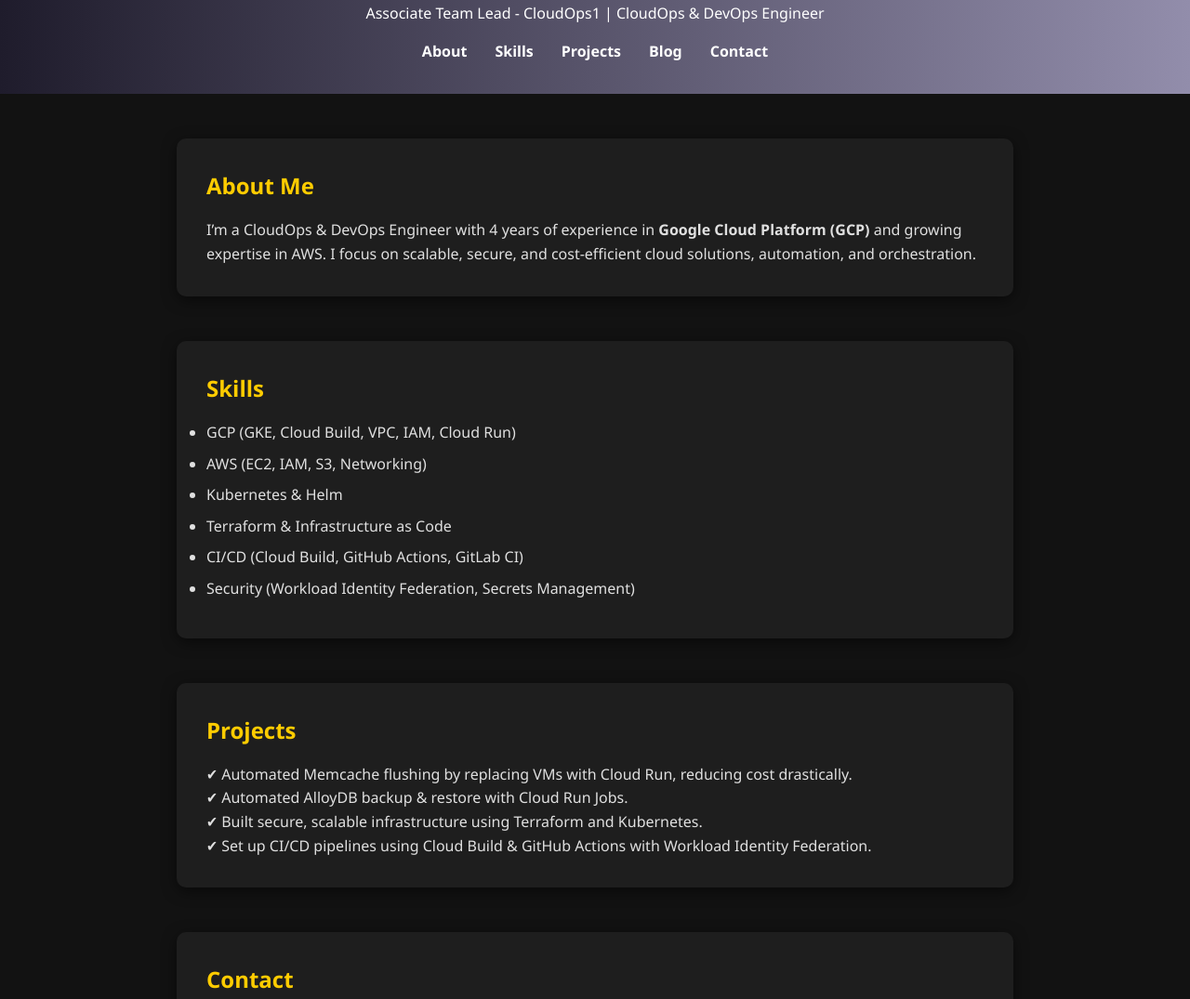
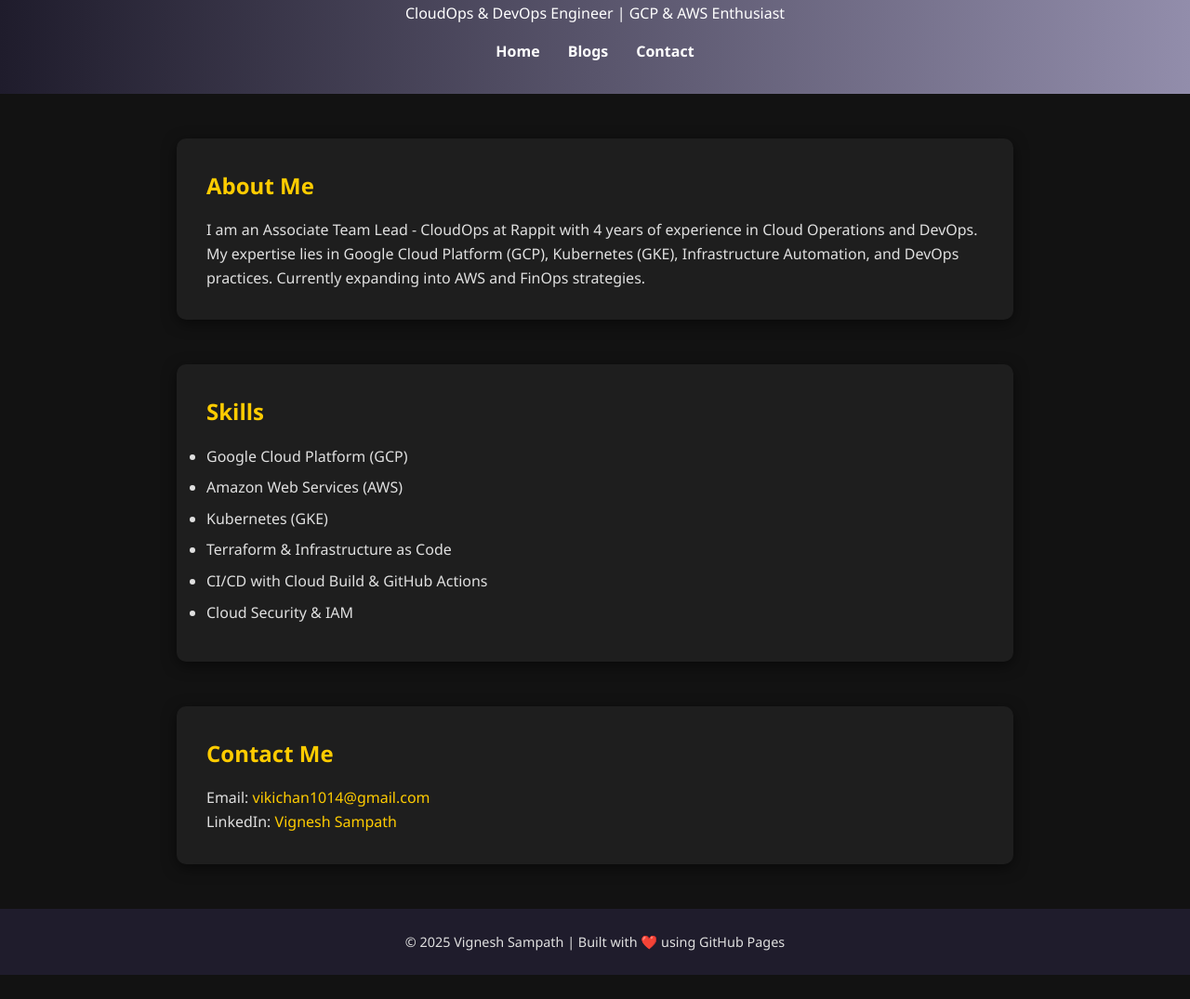
Before and after one commit to viki-1914/My-website, a plain HTML site: page index.html in a window 1280 px wide. Shown: the part 225-1300 px from the top of the page at 93% size. After the commit the page ends 1274 px from the top, so only its background shows below. Drawn offline with Linux system fonts and the light colour scheme.

Commit message:
Update index.html

```diff
--- a/index.html
+++ b/index.html
@@ -3,61 +3,57 @@
 <head>
   <meta charset="UTF-8">
   <meta name="viewport" content="width=device-width, initial-scale=1.0">
-  <title>Vignesh Sampath - CloudOps & DevOps Engineer</title>
+  <title>Vignesh Sampath - CloudOps & DevOps</title>
   <link rel="stylesheet" href="style.css">
 </head>
 <body>
   <!-- Header -->
   <header>
-    <div class="container">
+    <div class="container profile-header">
       <img src="1000075941.jpg" alt="Vignesh Sampath" class="profile-pic">
-      <h1>Vignesh Sampath</h1>
-      <p>Associate Team Lead - CloudOps1 | CloudOps & DevOps Engineer</p>
+      <div>
+        <h1>Vignesh Sampath</h1>
+        <p>CloudOps & DevOps Engineer | GCP & AWS Enthusiast</p>
+      </div>
     </div>
     <nav>
       <ul>
-        <li><a href="#about">About</a></li>
-        <li><a href="#skills">Skills</a></li>
-        <li><a href="#projects">Projects</a></li>
-        <li><a href="/blogs">Blog</a></li>
+        <li><a href="index.html" class="active">Home</a></li>
+        <li><a href="blog.html">Blogs</a></li>
         <li><a href="#contact">Contact</a></li>
       </ul>
     </nav>
   </header>
 
-  <!-- About -->
+  <!-- About Section -->
   <section id="about" class="section">
     <h2>About Me</h2>
-    <p>I’m a CloudOps & DevOps Engineer with 4 years of experience in <strong>Google Cloud Platform (GCP)</strong> and growing expertise in AWS. I focus on scalable, secure, and cost-efficient cloud solutions, automation, and orchestration.</p>
+    <p>
+      I am an Associate Team Lead - CloudOps at Rappit with 4 years of experience
+      in Cloud Operations and DevOps. My expertise lies in Google Cloud Platform (GCP),
+      Kubernetes (GKE), Infrastructure Automation, and DevOps practices.
+      Currently expanding into AWS and FinOps strategies.
+    </p>
   </section>
 
-  <!-- Skills -->
+  <!-- Skills Section -->
   <section id="skills" class="section">
     <h2>Skills</h2>
-    <ul>
-      <li>GCP (GKE, Cloud Build, VPC, IAM, Cloud Run)</li>
-      <li>AWS (EC2, IAM, S3, Networking)</li>
-      <li>Kubernetes & Helm</li>
+    <ul class="skills-list">
+      <li>Google Cloud Platform (GCP)</li>
+      <li>Amazon Web Services (AWS)</li>
+      <li>Kubernetes (GKE)</li>
       <li>Terraform & Infrastructure as Code</li>
-      <li>CI/CD (Cloud Build, GitHub Actions, GitLab CI)</li>
-      <li>Security (Workload Identity Federation, Secrets Management)</li>
+      <li>CI/CD with Cloud Build & GitHub Actions</li>
+      <li>Cloud Security & IAM</li>
     </ul>
   </section>
 
-  <!-- Projects -->
-  <section id="projects" class="section">
-    <h2>Projects</h2>
-    <p>✔ Automated Memcache flushing by replacing VMs with Cloud Run, reducing cost drastically.<br>
-       ✔ Automated AlloyDB backup & restore with Cloud Run Jobs.<br>
-       ✔ Built secure, scalable infrastructure using Terraform and Kubernetes.<br>
-       ✔ Set up CI/CD pipelines using Cloud Build & GitHub Actions with Workload Identity Federation.</p>
-  </section>
-
-  <!-- Contact -->
+  <!-- Contact Section -->
   <section id="contact" class="section">
-    <h2>Contact</h2>
+    <h2>Contact Me</h2>
     <p>Email: <a href="mailto:vikichan1014@gmail.com">vikichan1014@gmail.com</a></p>
-    <p>LinkedIn: <a href="https://www.linkedin.com/in/vignesh-sampath-4701691b1" target="_blank">linkedin.com/in/vignesh-sampath</a></p>
+    <p>LinkedIn: <a href="https://www.linkedin.com/in/vignesh-sampath-4701691b1" target="_blank">Vignesh Sampath</a></p>
   </section>
 
   <!-- Footer -->
```
